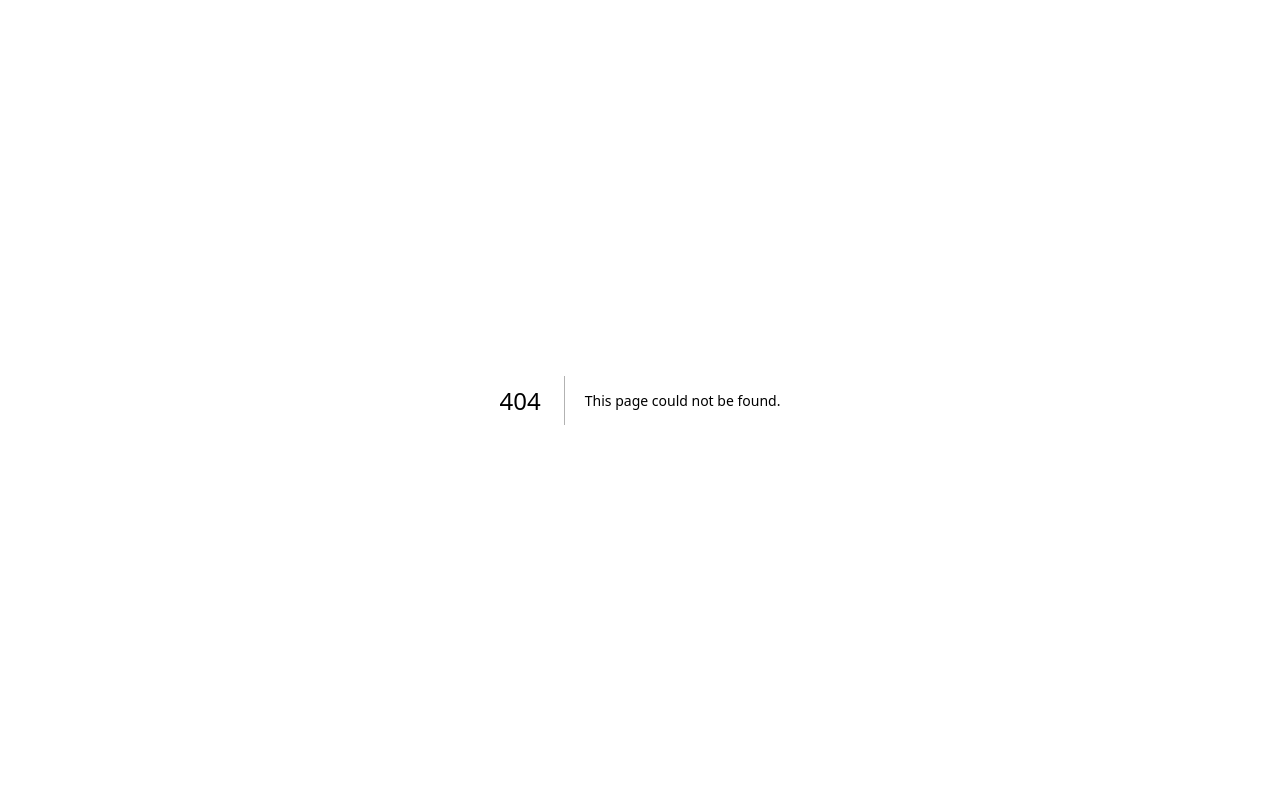
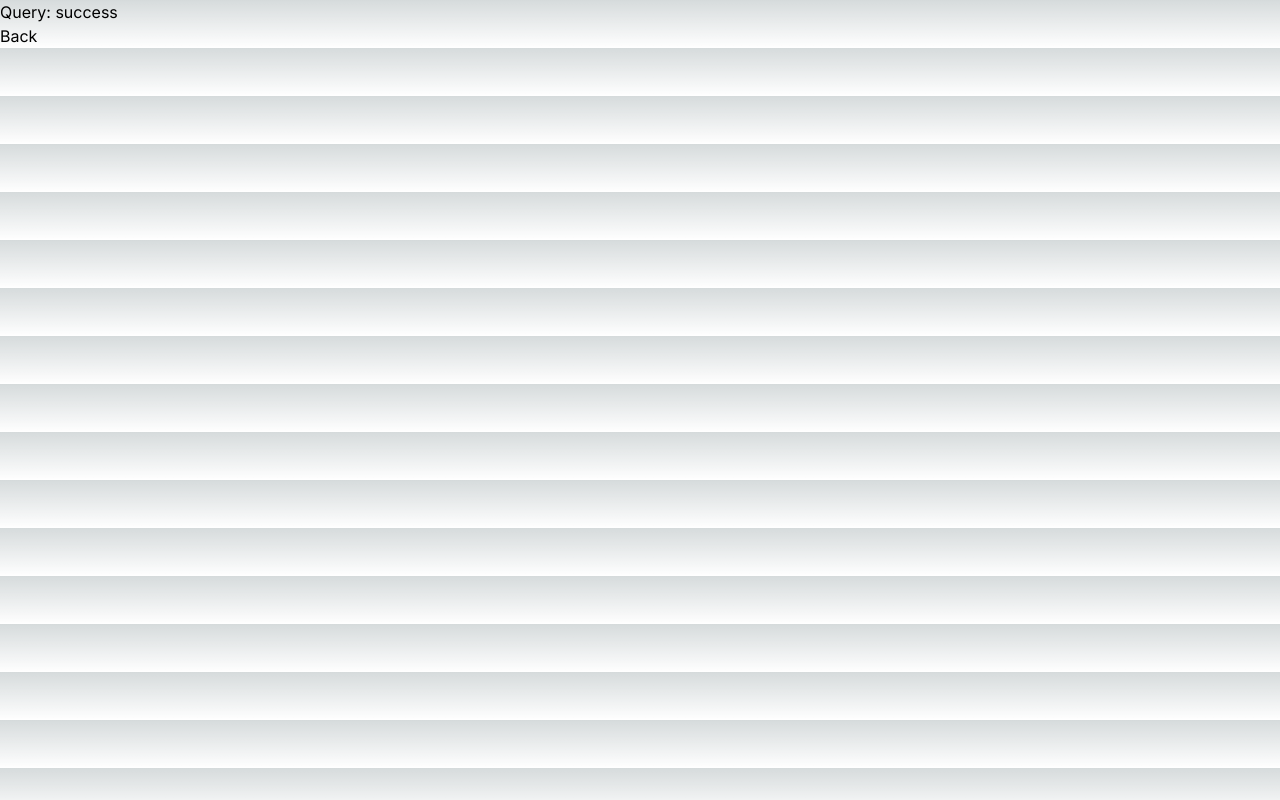
Before and after one commit to mash-up-kr/ppoba, a Next.js app in the folder packages/service-frontend/: page /test-query in a window 1280 px wide. Before the commit this address had no page. Built offline with nearby package versions, Linux system fonts and the light colour scheme.

Commit message:
chore: react-query in next13 testing

```diff
--- a/packages/service-frontend/app/hydrate.client.tsx
+++ b/packages/service-frontend/app/hydrate.client.tsx
@@ -1,7 +1,7 @@
+import type { JSX } from 'react'
 import { Hydrate, HydrateProps } from '@tanstack/react-query'
-import React from 'react'
 
-function HydrateClient(props: HydrateProps): React.JSX.Element {
+function HydrateClient(props: HydrateProps): JSX.Element {
   return <Hydrate {...props} />
 }
 
--- a/packages/service-frontend/app/page.tsx
+++ b/packages/service-frontend/app/page.tsx
@@ -1,7 +1,9 @@
+import type { JSX } from 'react'
 import Image from 'next/image'
+
 import { Button } from '@ppoba/ui'
 
-export default function Home() {
+export default function Home(): JSX.Element {
   return (
     <main className="flex min-h-screen flex-col items-center justify-between p-24">
       <div className="bg-green-500">TEST</div>
--- /dev/null
+++ b/packages/service-frontend/app/test-hydrate/page.tsx
@@ -0,0 +1,19 @@
+import type { JSX } from 'react'
+import { dehydrate } from '@tanstack/react-query'
+
+import Test from './test.client'
+import testQuery from '@/src/api'
+import Hydrate from '../hydrate.client'
+import getQueryClient from '../getQueryClient'
+
+export default async function HydrateTest(): Promise<JSX.Element> {
+  const queryClient = getQueryClient()
+  await queryClient.prefetchQuery(['test-hydrate'], testQuery)
+  const dehydratedState = dehydrate(queryClient)
+
+  return (
+    <Hydrate state={dehydratedState}>
+      <Test />
+    </Hydrate>
+  )
+}
--- /dev/null
+++ b/packages/service-frontend/app/test-hydrate/test.client.tsx
@@ -0,0 +1,30 @@
+'use client'
+import Link from 'next/link'
+import type { JSX } from 'react'
+import { useQuery } from '@tanstack/react-query'
+
+import testQuery from '@/src/api'
+
+export default function Test(): JSX.Element {
+  // Hydrated fetch
+  const { data: hydrateData } = useQuery({
+    queryKey: ['test-hydrate'],
+    queryFn: testQuery,
+    refetchOnMount: false,
+  })
+
+  // client side fetch
+  const { data: clientData } = useQuery({
+    queryKey: ['test-client'],
+    queryFn: testQuery,
+  })
+
+  return (
+    <>
+      <div>Hydrate Posts: {hydrateData?.status}</div>
+      <div>Client Posts: {clientData?.status}</div>
+
+      <Link href="/">Back</Link>
+    </>
+  )
+}
--- /dev/null
+++ b/packages/service-frontend/app/test-query/page.tsx
@@ -0,0 +1,14 @@
+import type { JSX } from 'react'
+
+import testQuery from '@/src/api'
+import TestClient from './test.client'
+
+export default async function TestQuery(): Promise<JSX.Element> {
+  const test = await testQuery()
+
+  return (
+    <div>
+      <TestClient test={test} />
+    </div>
+  )
+}
--- /dev/null
+++ b/packages/service-frontend/app/test-query/test.client.tsx
@@ -0,0 +1,25 @@
+'use client'
+
+import type { JSX } from 'react'
+import Link from 'next/link'
+import { useQuery } from '@tanstack/react-query'
+import testQuery from '@/src/api'
+
+interface Props {
+  test: Awaited<ReturnType<typeof testQuery>>
+}
+
+export default function TestClient({ test }: Props): JSX.Element {
+  const { data } = useQuery({
+    queryKey: ['test-client'],
+    queryFn: testQuery,
+    initialData: test,
+  })
+
+  return (
+    <>
+      <div>Query: {data.status}</div>
+      <Link href="/">Back</Link>
+    </>
+  )
+}
--- /dev/null
+++ b/packages/service-frontend/src/api/index.ts
@@ -0,0 +1,6 @@
+function testQuery(): Promise<{status: 'success'}> {
+  console.log('test in next')
+  return Promise.resolve({ status: 'success' })
+}
+
+export default testQuery;
```
